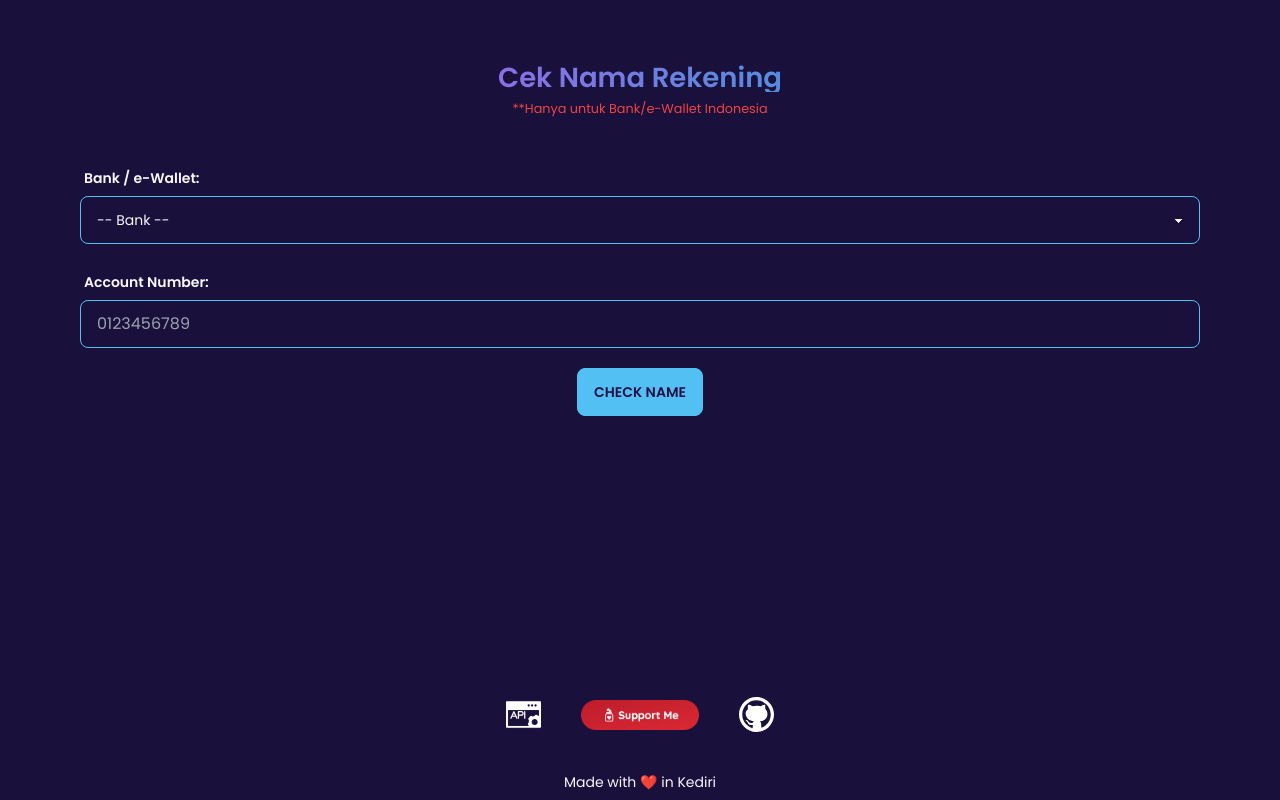
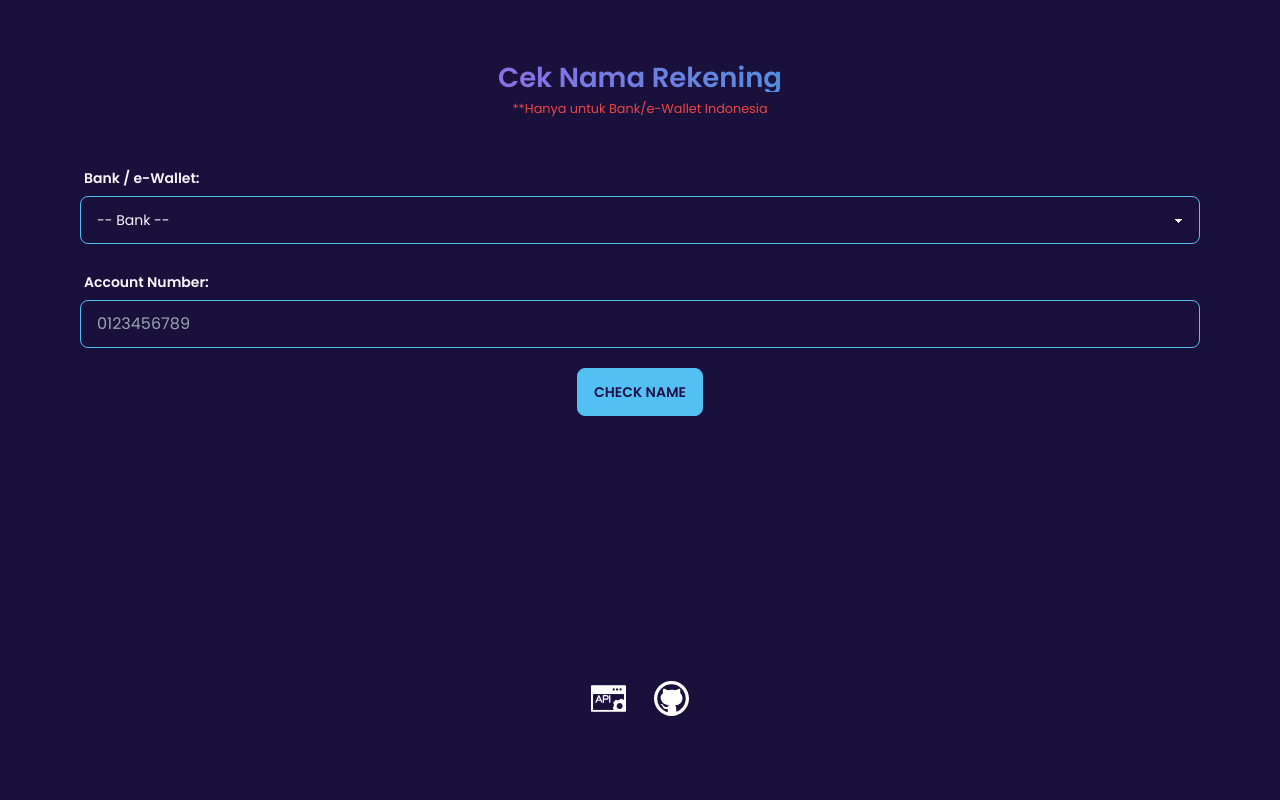
Before and after one commit to cekrekening/cekrekening.github.io, a React (Vite) app: page / in a window 1280 px wide. Built offline with nearby package versions, Linux system fonts and the light colour scheme.

Commit message:
refactor(footer): update footer component styles

```diff
--- a/src/layout/Footer.tsx
+++ b/src/layout/Footer.tsx
@@ -1,8 +1,8 @@
 export default function Footer() {
   return (
     <>
-      <footer className="footer footer-center px-10 py-2 bg-base">
-        <nav className="grid grid-flow-col gap-5">
+      <footer className="footer footer-center px-10 py-1 bg-base">
+        <nav className="grid grid-flow-col gap-2">
           <a
             className="link link-hover hover:no-underline hover:cursor-alias hover:text-blue-600 flex mr-5"
             href="https://documenter.getpostman.com/view/31839079/2sAYQgi8yL"
@@ -36,15 +36,16 @@ export default function Footer() {
               </g>
             </svg>
           </a>
-          <a href="https://trakteer.id/heirro/tip?quantity=1" className="hover:cursor-alias mr-5" target="_blank" rel="noreferrer">
-            <img
-              id="wse-buttons-preview"
-              src="donate.webp"
-              height="30"
-              style={{ height: 30 }}
-              alt="Trakteer Saya"
-            />
-          </a>
+
+          {/*<a href="https://trakteer.id/heirro/tip?quantity=1" className="hover:cursor-alias mr-5" target="_blank" rel="noreferrer">*/}
+          {/*  <img*/}
+          {/*    id="wse-buttons-preview"*/}
+          {/*    src="donate.webp"*/}
+          {/*    height="30"*/}
+          {/*    style={{ height: 30 }}*/}
+          {/*    alt="Trakteer Saya"*/}
+          {/*  />*/}
+          {/*</a>*/}
           <a
             className="link link-hover hover:no-underline hover:cursor-alias hover:text-blue-600 flex"
             href="https://github.com/cekrekening/cekrekening.github.io"
@@ -79,8 +80,9 @@ export default function Footer() {
           </a>
         </nav>
         <aside>
-          <p>Made with ❤️ in Kediri</p>
+          {""}
         </aside>
+        <aside></aside>
       </footer>
     </>
   );
```
